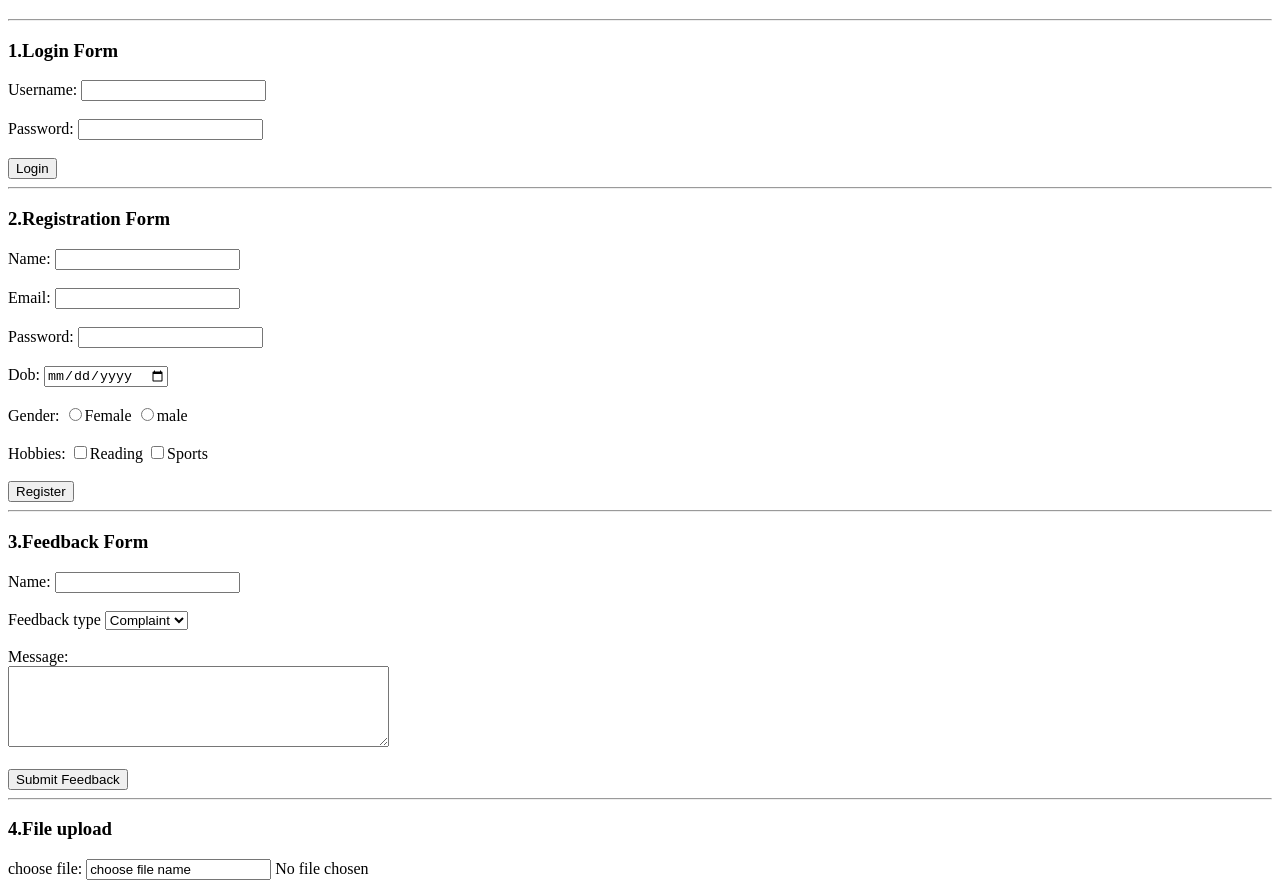
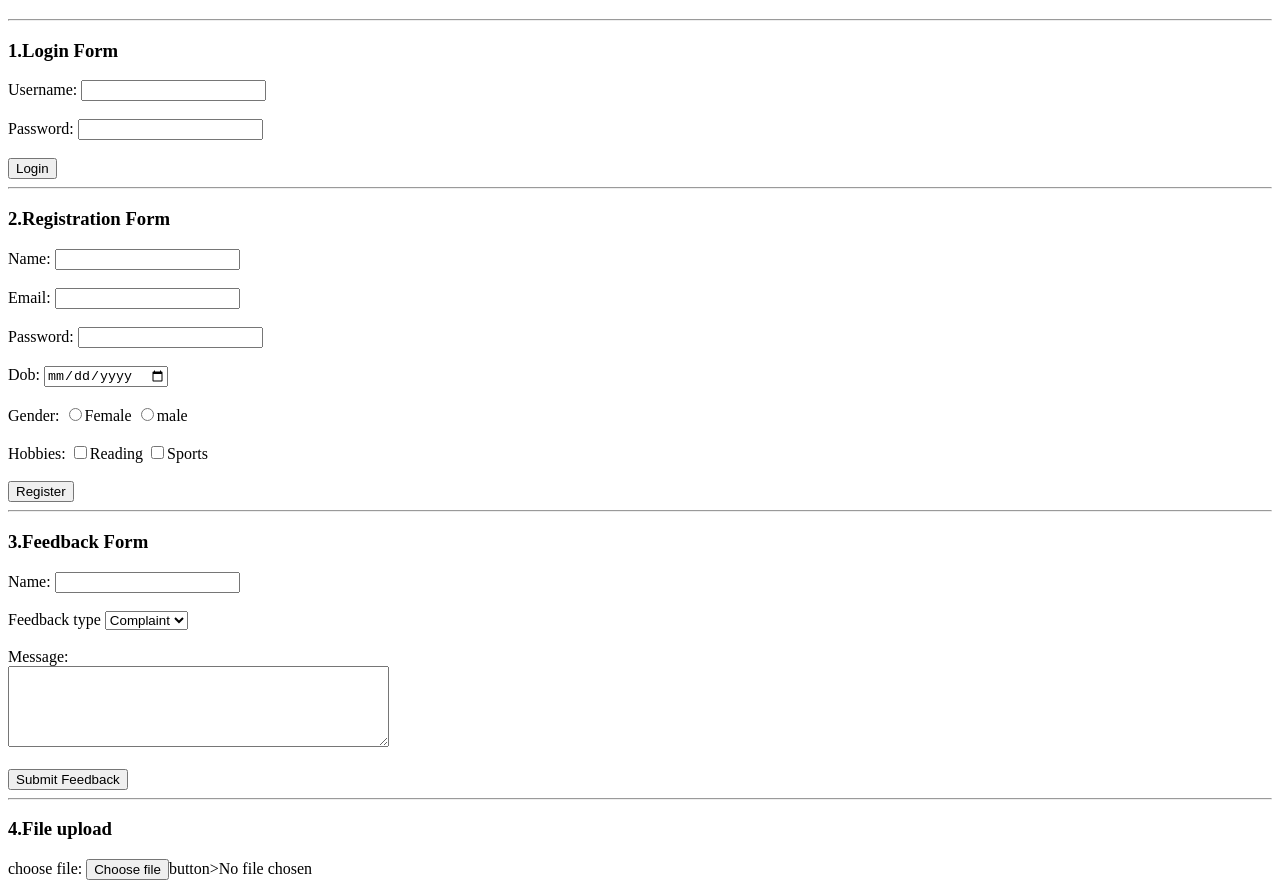
Before and after one commit to soya637/portfolio, a plain HTML site: page forms.html in a window 1280 px wide. Shown: the part 61-952 px from the top of the page. Drawn offline with Linux system fonts and the light colour scheme.

Commit message:
Update forms.html

```diff
--- a/forms.html
+++ b/forms.html
@@ -50,7 +50,7 @@
 
 <h3>4.File upload</h3>
 <label for="">choose file:</label>
-<input type="url"value="choose file name"> No file chosen<br><br>
+<button>Choose file</button>button>No file chosen<br><br>
 <button>upload button</button><hr>
 <h3>5.Color & Range
 </h3>
```
